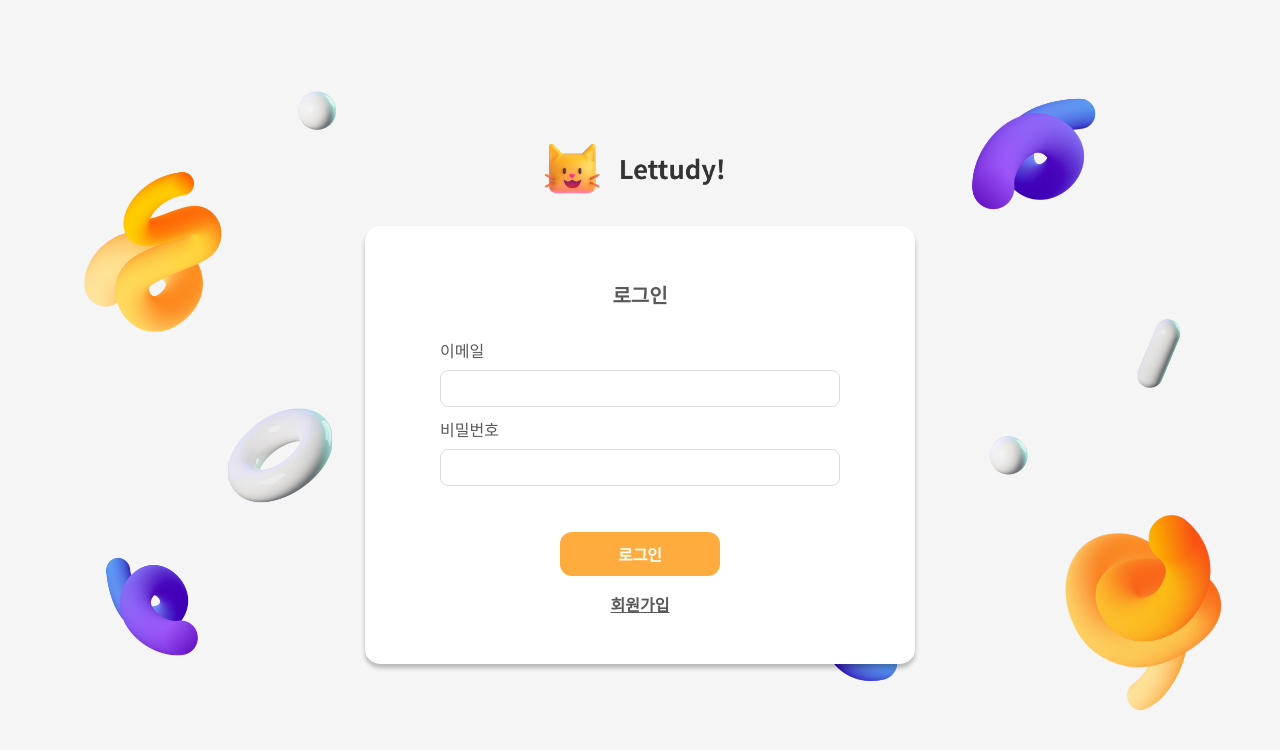
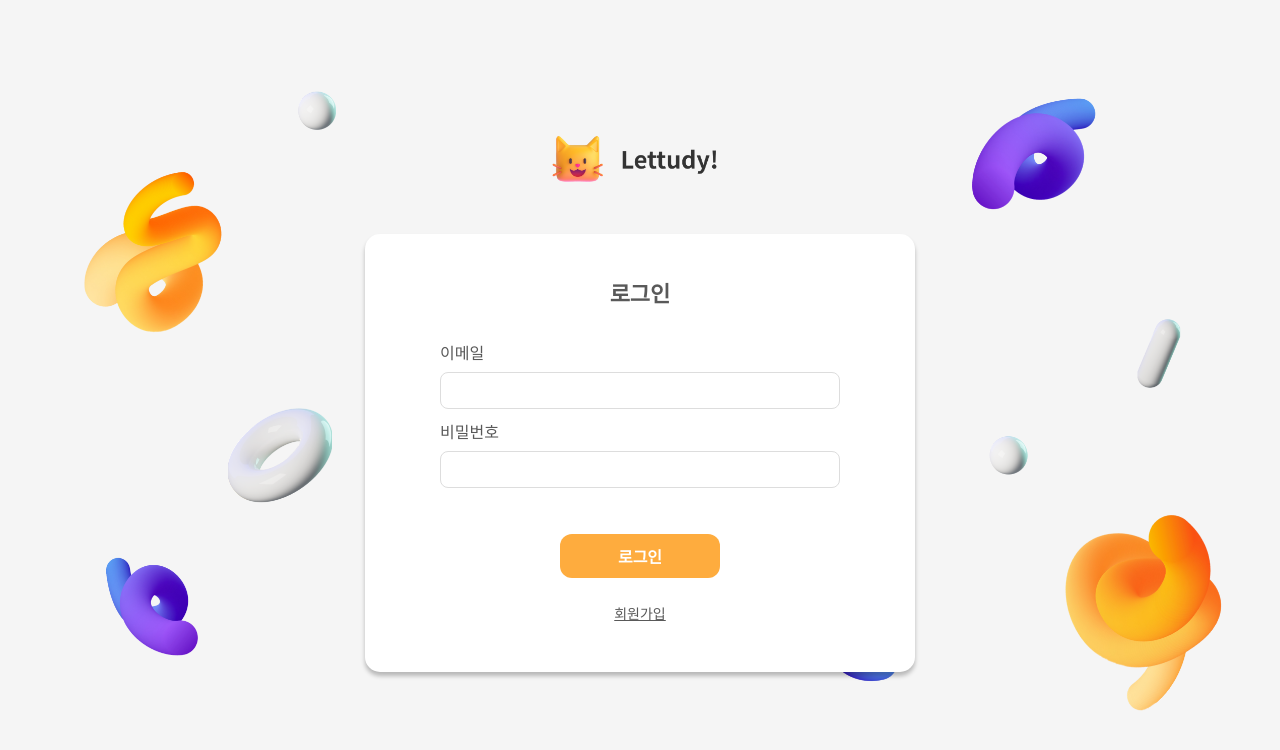
Before and after one commit to IIIIIFive/Lettudy_Client, a React (Vite) app: page /login in a window 1280 px wide. Shown: the top 750 px of the page. Built offline with nearby package versions, Linux system fonts and the light colour scheme; a web font is replaced by a local one.

Commit message:
[Fix/#12] GlobalStyle 수정

```diff
--- a/src/components/common/Button.tsx
+++ b/src/components/common/Button.tsx
@@ -34,9 +34,9 @@ const ButtonStyle = styled.button<{
   justify-content: center;
 
   color: ${({ theme }) => theme.color_textWhite};
-  background-color: #feac3e;
+  background-color: ${({ theme }) => theme.color_key};
   border-radius: 12px;
-  font-weight: ${({ $size }) => ($size === 'small' ? '300' : '700')};
+  font-weight: ${({ $size }) => ($size === 'small' ? '500' : '700')};
   transition: box-shadow 0.3s ease-in-out;
 
   &:hover {
--- a/src/pages/Join.tsx
+++ b/src/pages/Join.tsx
@@ -37,10 +37,10 @@ function Join() {
   return (
     <AuthBackground>
       <JoinStyle>
-        <img src='/assets/images/logo-withLettudy.png' alt='logo' height={60} />
+        <img src='/assets/images/logo-withLettudy.png' alt='logo' height={55} />
 
         <div className='container'>
-          <h1>회원가입</h1>
+          <h2>회원가입</h2>
           <form onSubmit={handleSubmit(onSubmit)}>
             <fieldset>
               <div className='form-group'>
@@ -70,7 +70,7 @@ function Join() {
                     })}
                   />
                   <Button size='small' onClick={() => alert('중복확인')}>
-                    중복 확인
+                    중복확인
                   </Button>
                 </div>
                 {errors.email && (
@@ -169,25 +169,18 @@ export const JoinStyle = styled.div`
     padding: 50px;
     margin-top: 30px;
 
-    h1 {
-      font-weight: bold;
-      color: ${({ theme }) => theme.color_textKey};
-      font-size: ${({ theme }) => theme.fontSize_md};
-      padding: 10px;
-      margin-bottom: 28px;
-    }
-
     fieldset {
       border: none;
       display: flex;
       flex-direction: column;
       align-items: center;
       width: 100%;
+      margin-top: 40px;
 
       .error-text {
         color: ${({ theme }) => theme.color_textRed};
         font-size: ${({ theme }) => theme.fontSize_xxs};
-        margin-top: 10px;
+        margin-top: 5px;
       }
     }
 
@@ -228,7 +221,7 @@ export const JoinStyle = styled.div`
     }
 
     .join-button {
-      margin-top: 16px;
+      margin-top: 15px;
     }
   }
 `;
--- a/src/pages/Login.tsx
+++ b/src/pages/Login.tsx
@@ -32,9 +32,9 @@ function Login() {
   return (
     <AuthBackground>
       <LoginStyle>
-        <img src='/assets/images/logo-withLettudy.png' alt='logo' height={60} />
+        <img src='/assets/images/logo-withLettudy.png' alt='logo' height={55} />
         <div className='container'>
-          <h1>로그인</h1>
+          <h2>로그인</h2>
           <form onSubmit={handleSubmit(onSubmit)}>
             <fieldset>
               <div className='form-group'>
@@ -90,8 +90,7 @@ export default Login;
 
 export const LoginStyle = styled(JoinStyle)`
   .container {
-    margin-top: 30px;
-    padding: 50px;
+    margin-top: 50px;
 
     .error-container {
       min-height: 20px;
@@ -107,9 +106,9 @@ export const LoginStyle = styled(JoinStyle)`
     }
 
     .join-link {
-      margin-top: 22px;
-      color: ${({ theme }) => theme.color_textKey};
-      font-weight: 600;
+      margin-top: 30px;
+      color: ${({ theme }) => theme.color_textBlack};
+      font-size: ${({ theme }) => theme.fontSize_xs};
     }
 
     .join-link a,
--- a/src/styles/GlobalStyle.ts
+++ b/src/styles/GlobalStyle.ts
@@ -24,4 +24,35 @@ export const GlobalStyle = createGlobalStyle`
     border: none;
     cursor: pointer;
   }
+
+  h1, h2, h3, h4, h5 {
+    color: #595959;
+    font-weight: 700;
+  }
+
+  h1 {
+    font-size: 24px;
+  }
+
+  h2 {
+    font-size: 22px;
+  }
+
+  h3 {
+    font-size: 20px;
+  }
+
+  h4 {
+    font-size: 18px;
+  }
+
+  h5 {
+    font-size: 16px;
+    font-weight: 600;
+  }
+
+  h6 {
+    font-size: 14px;
+    font-weight: 600;
+  }
 `;
```
